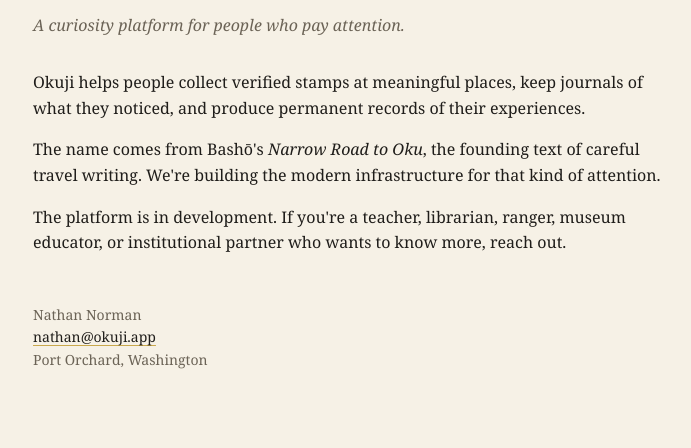
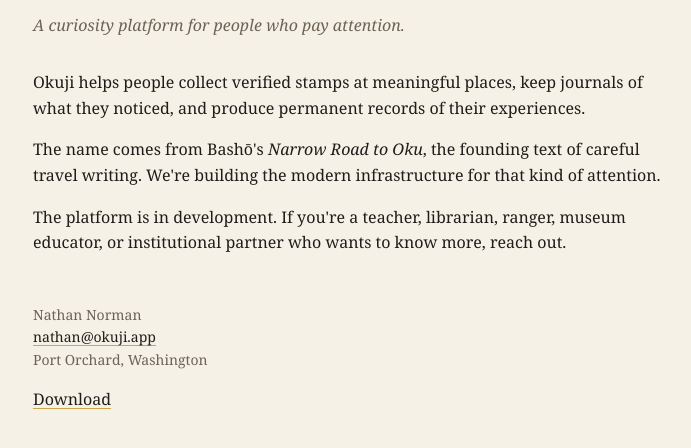
Before and after one commit to Zadigrim/okuji-landing, a plain HTML site: page index.html in a window 1280 px wide. Shown: the part 156-604 px from the top of the page, without its empty margins (287-978 px from the left). Drawn offline with Linux system fonts and the light colour scheme.

Commit message:
Update index.html
adding eas build download link

```diff
--- a/index.html
+++ b/index.html
@@ -55,5 +55,7 @@
     <a href="mailto:nathan@okuji.app">nathan@okuji.app</a><br />
     Port Orchard, Washington
   </p>
+
+  <p><a href="https://expo.dev/accounts/zadigrim/projects/okuji/builds/865816bd-24ca-4620-ba6f-27c2e8882869">Download</a></p>
 </body>
 </html>
```
